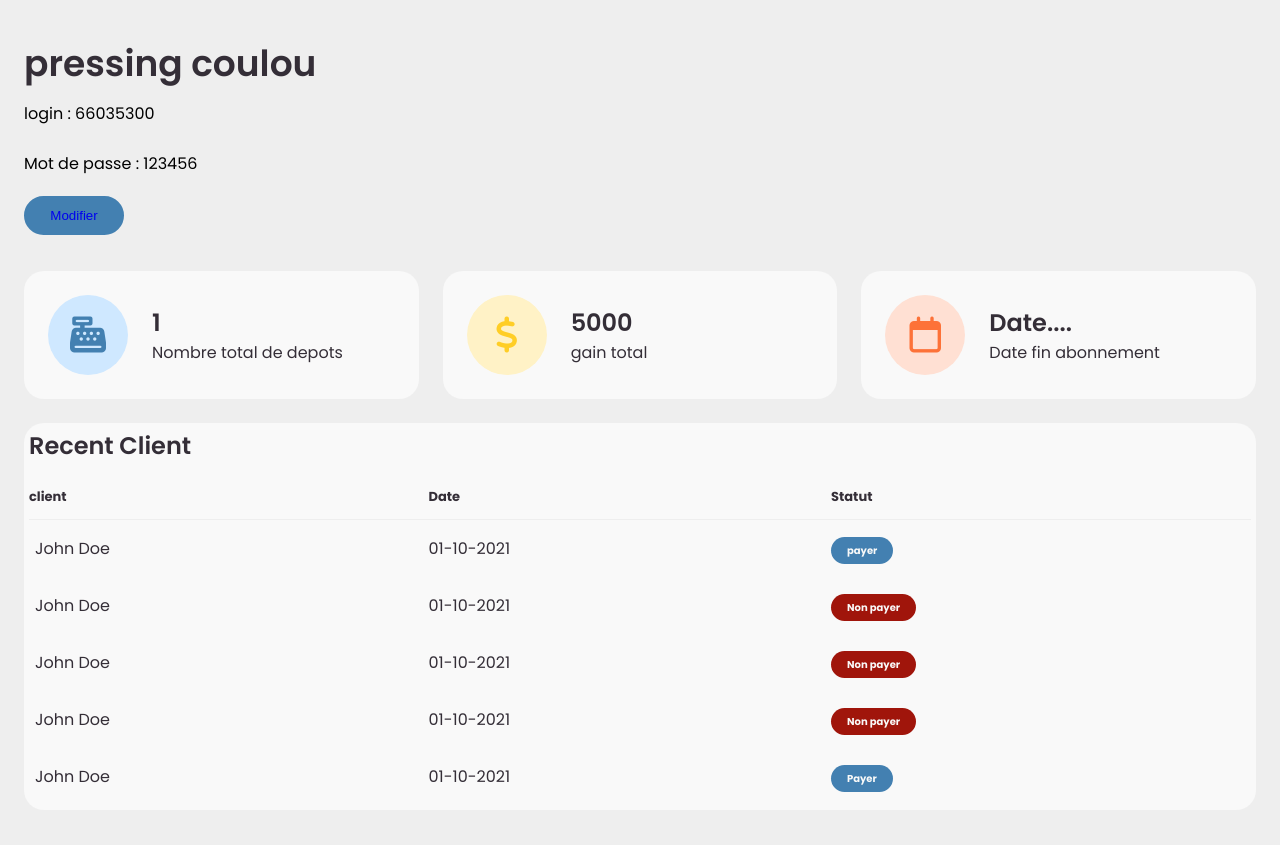
After one commit to Abbv75/Mali_WASH, a PHP site: page /php/profil.php in a window 1280 px wide. The commit adds this page. Shown: the top 845 px of the page. Run offline with PHP 8.4, Linux system fonts and the light colour scheme; data comes from the database, SQL or seed files in the repository; some libraries are stand-ins or nearby versions.

Commit message:
ajout de la page profil

```diff
--- a/php/connexion.php
+++ b/php/connexion.php
@@ -14,7 +14,7 @@
 
     <body>
         <?php
-        require('../traitement_php/classe_include.php');
+        require('../traitement_php/traitement.php');
         ?>
 
         <nav>
--- /dev/null
+++ b/php/profil.php
@@ -0,0 +1,151 @@
+<!DOCTYPE html>
+<html lang="en">
+
+<head>
+    <meta charset="UTF-8">
+    <meta name="viewport" content="width=device-width, initial-scale=1.0">
+    <script src="https://kit.fontawesome.com/9d1c8387eb.js" crossorigin="anonymous"></script>
+    <link rel="stylesheet" href="../style/css/profil.css">
+
+    <title>Profil</title>
+</head>
+
+<body>
+    <?php
+    require("../include/connexion_bd.php");
+    $pressing = $bdd->query("SELECT * FROM pressing,user WHERE pressing.id_user=user.idUser");
+    $ligne = $pressing->fetch();
+    ?>
+
+    <section id="content">
+
+
+
+        <main>
+            <div class="head-title">
+                <div class="left">
+                    <h1><?php echo ($ligne['nomPressing']);  ?> </h1>
+                    <p>login : <?php echo ($ligne['login']);  ?> </p> <br>
+                    <p>Mot de passe : <?php echo ($ligne['mot_de_pass']);  ?> </p>
+                    <button><a href="../php/modifier.php">Modifier</a></button>
+                </div>
+
+            </div>
+            <ul class="box-info">
+                <?php
+                $donner = $bdd->query("SELECT * FROM pressing,depot WHERE depot.id_pressing = pressing.idPressing");
+                $dateexp = $bdd->query("SELECT  DATE_ADD(date_inscription, INTERVAL 30 DAY) FROM pressing");
+                $somme = $bdd->query("SELECT prixTotal FROM depot,pressing WHERE depot.id_pressing=pressing.idPressing");
+
+                $e = $dateexp->fetch();
+
+
+
+                $row = 0;
+                while ($commande = $donner->fetch()) {
+                    $row++;
+                }
+                $gaintotal = 0;
+                while ($gain = $somme->fetch()) {
+                    $gaintotal += $gain['prixTotal'];
+                }
+
+
+
+                ?>
+
+                <li>
+                    <i class="fa-solid fa-cash-register"></i>
+                    <span class="text">
+                        <h3><?php echo ($row); ?></h3>
+                        <p>Nombre total de depots</p>
+                    </span>
+                </li>
+                <li>
+                    <i class="fa-solid fa-dollar-sign"></i>
+                    <span class="text">
+                        <h3><?php echo ($gaintotal) ?></h3>
+                        <p>gain total</p>
+                    </span>
+                </li>
+                <li>
+                    <i class="fa-regular fa-calendar"></i>
+                    <span class="text">
+                        <h3>Date.... </h3>
+                        <p>Date fin abonnement</p>
+                    </span>
+                </li>
+            </ul>
+            <?php
+
+            ?>
+
+
+            <div class="table-data">
+                <div class="order">
+                    <div class="head">
+                        <h3>Recent Client</h3>
+                    </div>
+                    <table>
+                        <thead>
+                            <tr>
+                                <th>client</th>
+                                <th>Date</th>
+                                <th>Statut</th>
+                            </tr>
+                        </thead>
+                        <tbody>
+                            <tr>
+                                <td>
+
+                                    <p>John Doe</p>
+                                </td>
+                                <td>01-10-2021</td>
+                                <td><span class="status completed">payer</span></td>
+                            </tr>
+                            <tr>
+                                <td>
+
+                                    <p>John Doe</p>
+                                </td>
+                                <td>01-10-2021</td>
+                                <td><span class="status nonpayer">Non payer</span></td>
+                            </tr>
+                            <tr>
+                                <td>
+
+                                    <p>John Doe</p>
+                                </td>
+                                <td>01-10-2021</td>
+                                <td><span class="status nonpayer">Non payer</span></td>
+                            </tr>
+                            <tr>
+                                <td>
+                                    <p>John Doe</p>
+                                </td>
+                                <td>01-10-2021</td>
+                                <td><span class="status nonpayer">Non payer</span></td>
+                            </tr>
+                            <tr>
+                                <td>
+
+                                    <p>John Doe</p>
+                                </td>
+                                <td>01-10-2021</td>
+                                <td><span class="status completed">Payer</span></td>
+                            </tr>
+                        </tbody>
+                    </table>
+                </div>
+
+            </div>
+        </main>
+
+    </section>
+
+
+
+
+</body>
+
+</html>
--- a/style/css/connexion.css
+++ b/style/css/connexion.css
@@ -16,7 +16,7 @@ nav{
     display: flex;
     justify-content: center;
     align-items: center;
-    margin-top: 50px;
+    margin-top: 40px;
     gap: 150px;
     color: #fff;
     text-decoration: none;
@@ -24,7 +24,7 @@ nav{
 .container{
   max-width: 440px;
   padding: 0 20px;
-  margin: 170px auto;
+  margin: 100px auto;
 }
 .wrapper{
   width: 100%;
--- /dev/null
+++ b/style/css/profil.css
@@ -0,0 +1,216 @@
+@import url('https://fonts.googleapis.com/css2?family=Lato:wght@400;700&family=Poppins:wght@400;500;600;700&display=swap');
+
+* {
+	margin: 0;
+	padding: 0;
+	box-sizing: border-box;
+}
+
+a {
+	text-decoration: none;
+}
+
+li {
+	list-style: none;
+}
+
+
+html {
+	overflow-x: hidden;
+}
+
+
+body {
+	background: #eee;
+	overflow-x: hidden;
+}
+
+
+
+
+#content {
+	position: relative;
+	width: 100%;
+	transition: .3s ease;
+}
+
+
+#content main {
+	width: 100%;
+	padding: 36px 24px;
+	font-family: 'Poppins', sans-serif;
+	max-height: calc(100vh - 56px);
+	overflow-y: auto;
+}
+#content main .head-title {
+	display: flex;
+	align-items: center;
+	justify-content: space-between;
+	grid-gap: 16px;
+	flex-wrap: wrap;
+}
+#content main .head-title .left h1 {
+	font-size: 36px;
+	font-weight: 600;
+	margin-bottom: 10px;
+	color: #342E37;
+}
+#content main .head-title .left button{
+	margin-top: 20px;
+	width: 100px;
+	padding: 10px;
+	border: 2px solid #4380B1;
+	border-radius: 30px;
+	background: #4380B1;
+	color: white;
+	transition: all .5s;
+}
+
+#content main .head-title .left button:hover{
+	background: whitesmoke;
+	color: #4380B1;
+	letter-spacing: 2px;
+}
+
+
+
+#content main .box-info {
+	display: grid;
+	grid-template-columns: repeat(auto-fit, minmax(240px, 1fr));
+	grid-gap: 24px;
+	margin-top: 36px;
+}
+#content main .box-info li {
+	padding: 24px;
+	background: #F9F9F9;
+	border-radius: 20px;
+	display: flex;
+	align-items: center;
+	grid-gap: 24px;
+}
+#content main .box-info li i {
+	width: 80px;
+	height: 80px;
+	border-radius: 50%;
+	font-size: 36px;
+	display: flex;
+	justify-content: center;
+	align-items: center;
+}
+#content main .box-info li:nth-child(1) i{
+	background: #CFE8FF;
+	color: #4380B1;
+}
+#content main .box-info li:nth-child(2) i {
+	background: #FFF2C6;
+	color: #FFCE26;
+}
+#content main .box-info li:nth-child(3) i {
+	background:  #FFE0D3;
+	color: #FD7238;
+}
+#content main .box-info li .text h3 {
+	font-size: 24px;
+	font-weight: 600;
+	color: #342E37;
+}
+#content main .box-info li .text p {
+	color: #342E37;
+}
+
+
+
+
+
+#content main .table-data {
+	display: flex;
+	flex-wrap: wrap;
+	grid-gap: 24px;
+	margin-top: 24px;
+	width: 100%;
+	color: #342E37;
+}
+#content main .table-data > div {
+	border-radius: 20px;
+	background: #F9F9F9;
+	padding: 5px;
+	overflow-x: auto;
+}
+#content main .table-data .head {
+	display: flex;
+	align-items: center;
+	grid-gap: 16px;
+	margin-bottom: 24px;
+}
+#content main .table-data .head h3 {
+	margin-right: auto;
+	font-size: 24px;
+	font-weight: 600;
+}
+#content main .table-data .head .bx {
+	cursor: pointer;
+}
+
+#content main .table-data .order {
+	flex-grow: 1;
+	flex-basis: 500px;
+}
+#content main .table-data .order table {
+	width: 100%;
+	border-collapse: collapse;
+}
+#content main .table-data .order table th {
+	padding-bottom: 12px;
+	font-size: 13px;
+	text-align: left;
+	border-bottom: 1px solid #eee;
+}
+#content main .table-data .order table td {
+	padding: 16px 0;
+}
+#content main .table-data .order table tr td:first-child {
+	display: flex;
+	align-items: center;
+	grid-gap: 12px;
+	padding-left: 6px;
+}
+
+#content main .table-data .order table tbody tr:hover {
+	background: #eee;
+}
+#content main .table-data .order table tr td .status {
+	font-size: 10px;
+	padding: 6px 16px;
+	color: #F9F9F9;
+	border-radius: 20px;
+	font-weight: 700;
+}
+#content main .table-data .order table tr td .status.completed {
+	background: #4380B1
+}
+
+#content main .table-data .order table tr td .status.nonpayer {
+	background: #a0150b;
+}
+
+
+
+
+
+
+
+
+
+
+@media screen and (max-width: 768px) {
+
+
+	#content {
+		width: 100%;
+
+	}
+
+	#content nav .nav-link {
+		display: none;
+	}
+}
```
Also changed, not shown: php/enregistrement.php (+9 -6 lines), php/modifier.php (added), style/css/enregistrement.css (line endings or trailing spaces), style/css/footer.css (line endings or trailing spaces), style/css/header_gerant.css (line endings or trailing spaces), style/js/enregistrement.js (line endings or trailing spaces), style/js/header_gerant.js (line endings or trailing spaces).
